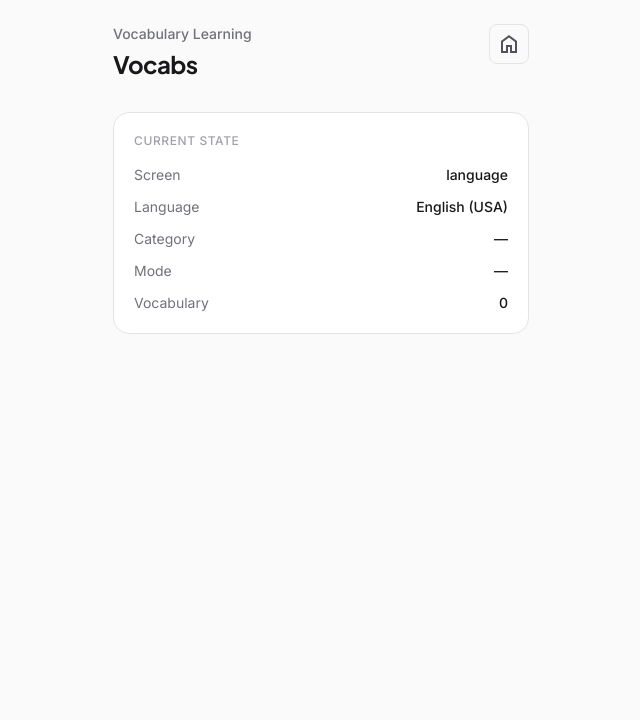
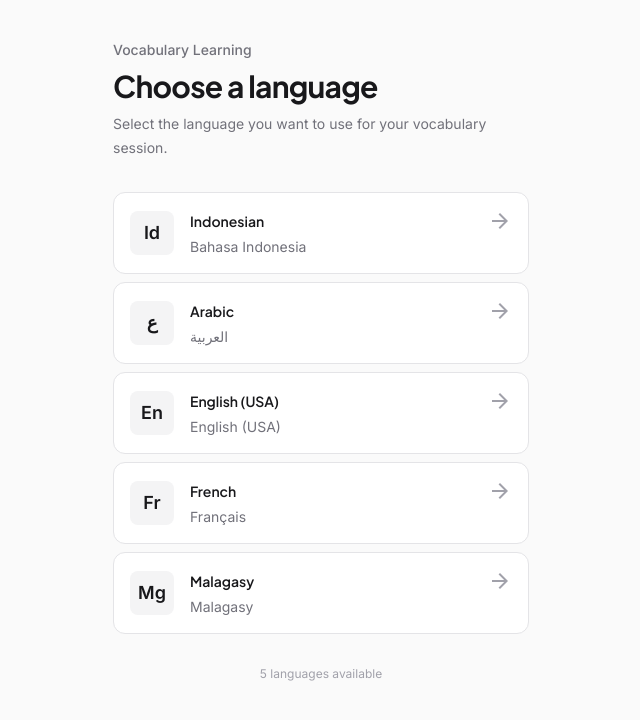
Before and after one commit to z-anah/vocabs, a plain HTML site: page index.html in a window 1280 px wide. Shown: the whole page, without its empty margins (319-959 px from the left). Drawn offline with nearby package versions, Linux system fonts and the light colour scheme.

Commit message:
feat: add language selection screen

```diff
--- a/index.html
+++ b/index.html
@@ -32,8 +32,12 @@
         <main class="app-container">
 
           <!-- Loading -->
-            <div v-if="isLoading" class="flex min-h-[60vh] items-center justify-center">
+          <div
+            v-if="isLoading"
+            class="flex min-h-[70vh] items-center justify-center"
+          >
             <div class="flex items-center gap-3">
+
               <span class="material-symbols-outlined animate-spin">
                 progress_activity
               </span>
@@ -41,11 +45,15 @@
               <span class="text-sm text-zinc-500 dark:text-zinc-400">
                 Loading...
               </span>
+
             </div>
           </div>
 
           <!-- Error -->
-            <div v-else-if="errorMessage" class="surface p-5">
+          <div
+            v-else-if="errorMessage"
+            class="surface p-5"
+          >
             <div class="flex items-start gap-3">
 
               <span class="material-symbols-outlined text-zinc-600 dark:text-zinc-300">
@@ -57,7 +65,7 @@
                   Something went wrong
                 </h2>
 
-                        <p class="mt-1 text-sm text-zinc-500 dark:text-zinc-400">
+                <p class="mt-1 text-sm leading-5 text-zinc-500 dark:text-zinc-400">
                   {{ errorMessage }}
                 </p>
               </div>
@@ -65,92 +73,156 @@
             </div>
           </div>
 
-            <!-- Application -->
-            <template v-else>
+          <!-- Language Selection -->
+          <template v-else-if="currentScreen === 'language'">
 
-                <!-- Header -->
-                <header class="flex items-start justify-between">
+            <header class="pt-4">
 
-                    <div>
               <p class="text-sm font-medium text-zinc-500 dark:text-zinc-400">
                 Vocabulary Learning
               </p>
 
-                        <h1 class="mt-1 font-display text-2xl font-bold tracking-tight">
-                            Vocabs
+              <h1 class="mt-2 font-display text-3xl font-bold tracking-tight">
+                Choose a language
+              </h1>
+
+              <p class="mt-2 max-w-sm text-sm leading-6 text-zinc-500 dark:text-zinc-400">
+                Select the language you want to use for your vocabulary session.
+              </p>
+
+            </header>
+
+            <section class="mt-8">
+
+              <div class="space-y-2">
+
+                <button
+                  v-for="language in languages"
+                  :key="language.id"
+                  type="button"
+                  class="group flex w-full items-center gap-4 rounded-xl border border-zinc-200 bg-white p-4 text-left transition hover:border-zinc-400 hover:bg-zinc-50 active:scale-[0.99] dark:border-zinc-800 dark:bg-zinc-900 dark:hover:border-zinc-600 dark:hover:bg-zinc-800"
+                  @click="selectLanguage(language.id)"
+                >
+
+                  <!-- Language Icon -->
+                  <div
+                    class="flex h-11 w-11 shrink-0 items-center justify-center rounded-lg bg-zinc-100 dark:bg-zinc-800"
+                  >
+                    <span
+                      v-if="language.id === 'arabic'"
+                      class="text-lg font-semibold"
+                      dir="rtl"
+                    >
+                      ع
+                    </span>
+
+                    <span
+                      v-else-if="language.id === 'french'"
+                      class="text-lg font-semibold"
+                    >
+                      Fr
+                    </span>
+
+                    <span
+                      v-else-if="language.id === 'english_us'"
+                      class="text-lg font-semibold"
+                    >
+                      En
+                    </span>
+
+                    <span
+                      v-else-if="language.id === 'indonesian'"
+                      class="text-lg font-semibold"
+                    >
+                      Id
+                    </span>
+
+                    <span
+                      v-else
+                      class="text-lg font-semibold"
+                    >
+                      Mg
+                    </span>
+                  </div>
+
+                  <!-- Language Information -->
+                  <div class="min-w-0 flex-1">
+
+                    <div class="flex items-center justify-between gap-3">
+
+                      <h2 class="font-display text-sm font-semibold">
+                        {{ language.name }}
+                      </h2>
+
+                      <span
+                        class="material-symbols-outlined text-zinc-400 transition-transform group-hover:translate-x-0.5"
+                      >
+                        arrow_forward
+                      </span>
+
+                    </div>
+
+                    <p
+                      class="mt-1 text-sm text-zinc-500 dark:text-zinc-400"
+                      :dir="language.id === 'arabic' ? 'rtl' : 'ltr'"
+                    >
+                      {{ language.nativeName }}
+                    </p>
+
+                  </div>
+
+                </button>
+
+              </div>
+
+            </section>
+
+            <footer class="mt-8">
+
+              <p class="text-center text-xs text-zinc-400">
+                {{ languageCount }} languages available
+              </p>
+
+            </footer>
+
+          </template>
+
+          <!-- Placeholder for remaining screens -->
+          <template v-else>
+
+            <header class="flex items-center gap-3">
+
+              <button
+                type="button"
+                class="flex h-10 w-10 items-center justify-center rounded-lg border border-zinc-200 dark:border-zinc-800"
+                @click="goToLanguageSelection"
+              >
+                <span class="material-symbols-outlined">
+                  arrow_back
+                </span>
+              </button>
+
+              <div>
+                <p class="text-xs text-zinc-500 dark:text-zinc-400">
+                  Selected language
+                </p>
+
+                <h1 class="font-display font-semibold">
+                  {{ currentLanguage?.name }}
                 </h1>
               </div>
 
-                    <button type="button"
-                        class="flex h-10 w-10 items-center justify-center rounded-lg border border-zinc-200 text-zinc-600 transition hover:bg-zinc-100 dark:border-zinc-800 dark:text-zinc-300 dark:hover:bg-zinc-800"
-                        title="Back to language selection" @click="goToLanguageSelection">
-                        <span class="material-symbols-outlined">
-                            home
-                        </span>
-                    </button>
-
             </header>
 
-                <!-- Debug State -->
             <section class="mt-8 surface p-5">
 
-                    <p class="text-xs font-medium uppercase tracking-wider text-zinc-400">
-                        Current State
+              <p class="text-sm text-zinc-500 dark:text-zinc-400">
+                Next screen:
               </p>
 
-                    <dl class="mt-4 space-y-3 text-sm">
-
-                        <div class="flex justify-between gap-4">
-                            <dt class="text-zinc-500 dark:text-zinc-400">
-                                Screen
-                            </dt>
-
-                            <dd class="font-medium">
+              <h2 class="mt-1 font-display text-xl font-semibold">
                 {{ currentScreen }}
-                            </dd>
-                        </div>
-
-                        <div class="flex justify-between gap-4">
-                            <dt class="text-zinc-500 dark:text-zinc-400">
-                                Language
-                            </dt>
-
-                            <dd class="font-medium">
-                                {{ currentLanguage?.name || "—" }}
-                            </dd>
-                        </div>
-
-                        <div class="flex justify-between gap-4">
-                            <dt class="text-zinc-500 dark:text-zinc-400">
-                                Category
-                            </dt>
-
-                            <dd class="font-medium">
-                                {{ currentCategory?.name || "—" }}
-                            </dd>
-                        </div>
-
-                        <div class="flex justify-between gap-4">
-                            <dt class="text-zinc-500 dark:text-zinc-400">
-                                Mode
-                            </dt>
-
-                            <dd class="font-medium">
-                                {{ selectedMode || "—" }}
-                            </dd>
-                        </div>
-
-                        <div class="flex justify-between gap-4">
-                            <dt class="text-zinc-500 dark:text-zinc-400">
-                                Vocabulary
-                            </dt>
-
-                            <dd class="font-medium">
-                                {{ vocabulary.length }}
-                            </dd>
-                        </div>
-
-                    </dl>
+              </h2>
 
             </section>
 
--- a/js/app.js
+++ b/js/app.js
@@ -51,6 +51,14 @@ const App = {
         this.currentItem,
         this.selectedLanguage
       );
+    },
+
+    languageCount() {
+      return this.languages.length;
+    },
+
+    categoryCount() {
+      return this.categories.length;
     },
   },
 
```
Lines whose indentation alone changed are shown as unchanged.
